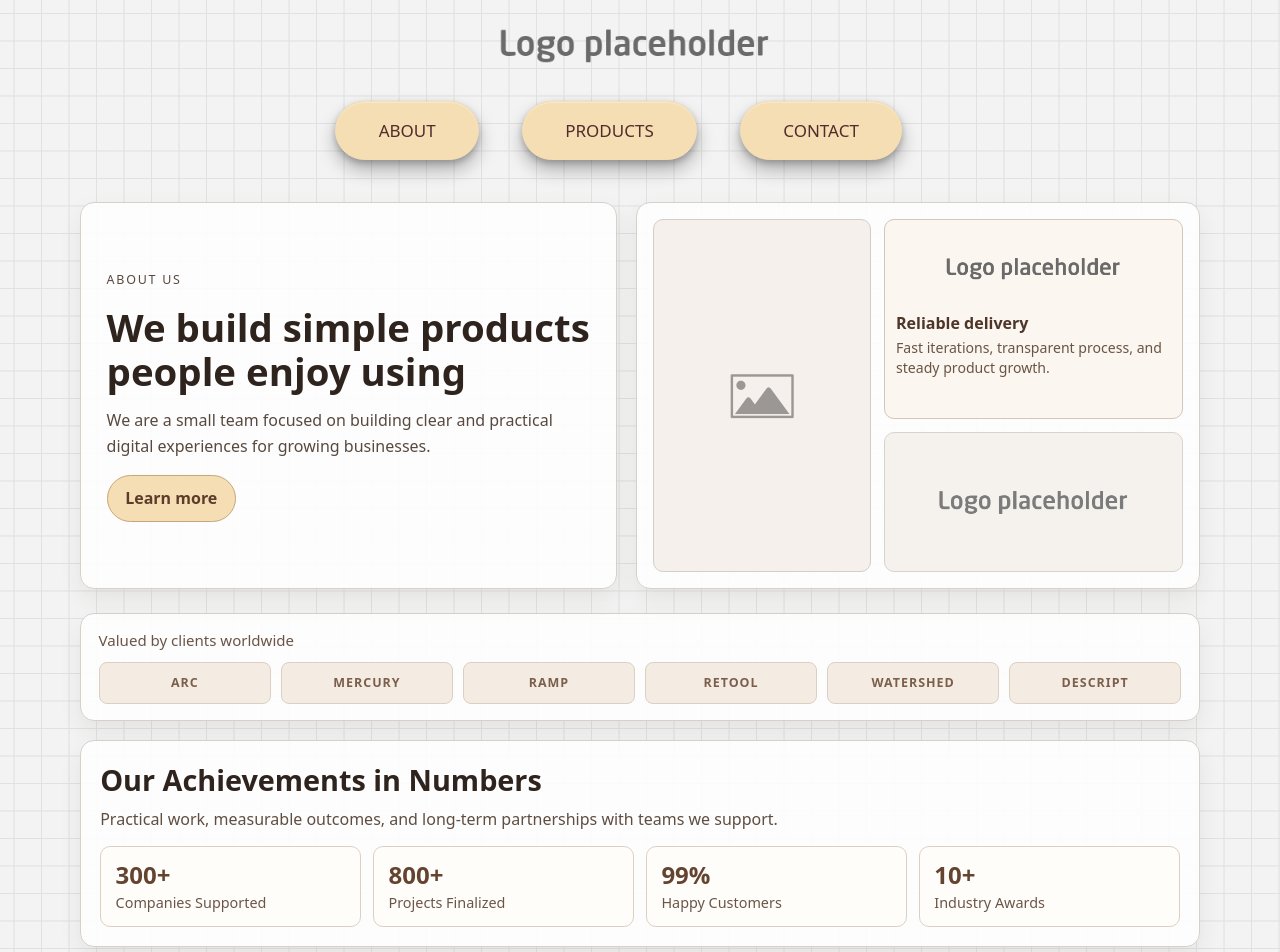
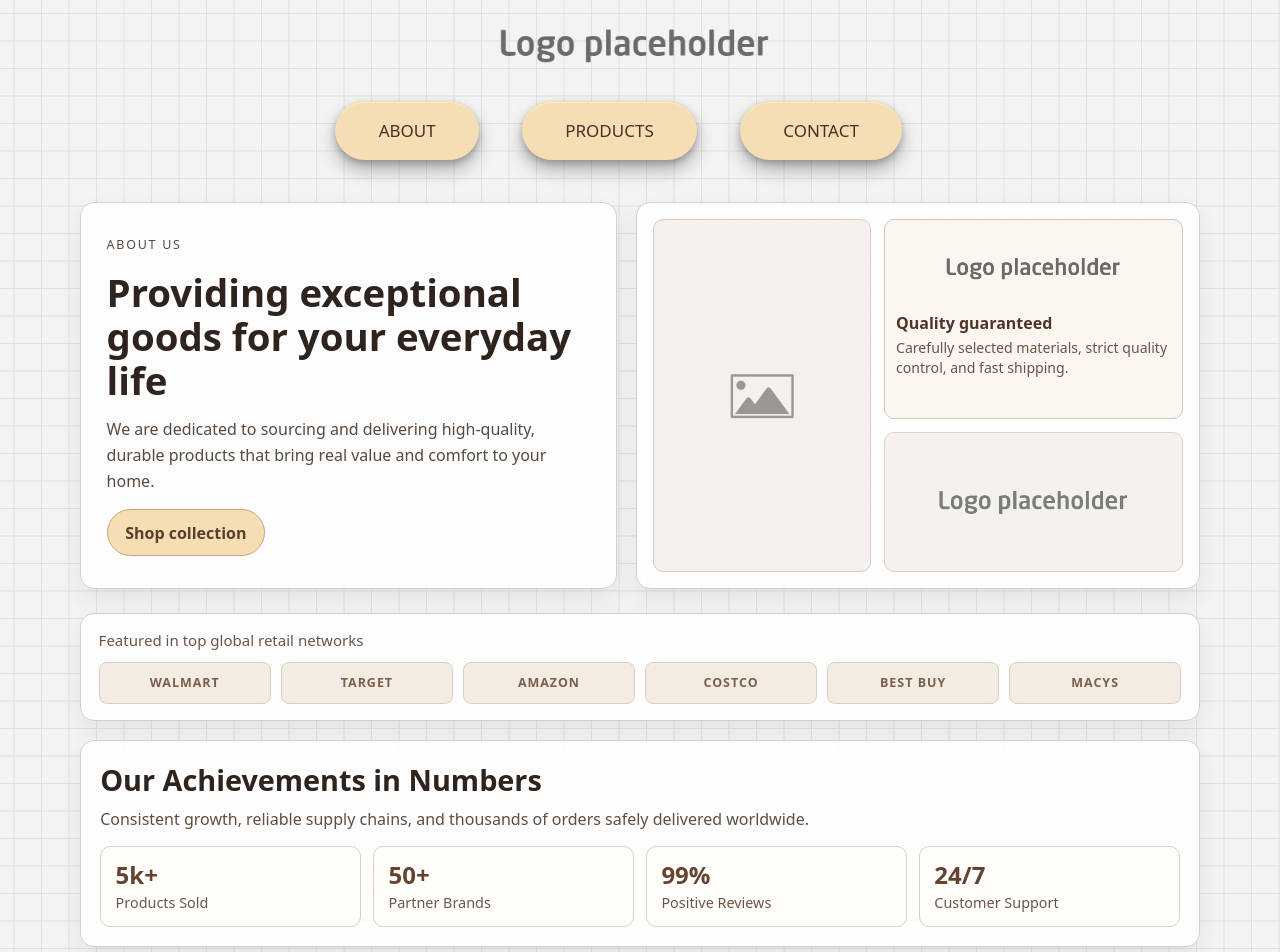
Before and after one commit to SifrinQ/e-commercial, a React (Vite) app: page / in a window 1280 px wide. Shown: the top 952 px of the page. Built offline with nearby package versions, Linux system fonts and the light colour scheme.

Commit message:
background and About page fix

```diff
--- a/src/components/About.jsx
+++ b/src/components/About.jsx
@@ -2,40 +2,40 @@ import logo from '../assets/logo-placeholder.png'
 import itemPlaceholder from '../assets/item-placeholder.png'
 import './style/About.css'
 
-function About() {
+function About({ onTabChange}) {
   return (
     <section className="aboutPage">
       <div className="aboutHero">
         <div className="aboutIntro">
           <p className="aboutEyebrow">About Us</p>
-          <h1 className="aboutTitle">We build simple products people enjoy using</h1>
+          <h1 className="aboutTitle">Providing exceptional goods for your everyday life</h1>
           <p>
-            We are a small team focused on building clear and practical digital
-            experiences for growing businesses.
+            We are dedicated to sourcing and delivering high-quality, durable
+            products that bring real value and comfort to your home.
           </p>
-          <a className="aboutCta" href="#">Learn more</a>
+          <a className="aboutCta" onClick={() => onTabChange('products')} href="#">Shop collection</a>
         </div>
 
         <div className="aboutVisuals">
-          <img className="mainVisual" src={itemPlaceholder} alt="Team at work" />
+          <img className="mainVisual" src={itemPlaceholder} alt="Our products" />
           <div className="breakoutCard">
             <img src={logo} alt="Company logo" />
-            <h3>Reliable delivery</h3>
-            <p>Fast iterations, transparent process, and steady product growth.</p>
+            <h3>Quality guaranteed</h3>
+            <p>Carefully selected materials, strict quality control, and fast shipping.</p>
           </div>
-          <img className="secondaryVisual" src={logo} alt="Office moments" />
+          <img className="secondaryVisual" src={logo} alt="Store interior" />
         </div>
       </div>
 
       <section className="trustedBlock" aria-label="Trusted by clients">
-        <p>Valued by clients worldwide</p>
+        <p>Featured in top global retail networks</p>
         <div className="trustedLogos">
-          <span>ARC</span>
-          <span>MERCURY</span>
-          <span>RAMP</span>
-          <span>RETOOL</span>
-          <span>WATERSHED</span>
-          <span>DESCRIPT</span>
+          <span>WALMART</span>
+          <span>TARGET</span>
+          <span>AMAZON</span>
+          <span>COSTCO</span>
+          <span>BEST BUY</span>
+          <span>MACYS</span>
         </div>
       </section>
 
@@ -43,27 +43,26 @@ function About() {
         <div className="statsHeading">
           <h2>Our Achievements in Numbers</h2>
           <p>
-            Practical work, measurable outcomes, and long-term partnerships with
-            teams we support.
+            Consistent growth, reliable supply chains, and thousands of orders safely delivered worldwide.
           </p>
         </div>
 
         <div className="statsGrid">
           <article className="statItem">
-            <p className="statValue">300+</p>
-            <p className="statLabel">Companies Supported</p>
+            <p className="statValue">5k+</p>
+            <p className="statLabel">Products Sold</p>
           </article>
           <article className="statItem">
-            <p className="statValue">800+</p>
-            <p className="statLabel">Projects Finalized</p>
+            <p className="statValue">50+</p>
+            <p className="statLabel">Partner Brands</p>
           </article>
           <article className="statItem">
             <p className="statValue">99%</p>
-            <p className="statLabel">Happy Customers</p>
+            <p className="statLabel">Positive Reviews</p>
           </article>
           <article className="statItem">
-            <p className="statValue">10+</p>
-            <p className="statLabel">Industry Awards</p>
+            <p className="statValue">24/7</p>
+            <p className="statLabel">Customer Support</p>
           </article>
         </div>
       </section>
--- a/src/components/App.jsx
+++ b/src/components/App.jsx
@@ -63,7 +63,7 @@ function App() {
       return <Contact />
     }
 
-    return <About />
+    return <About onTabChange={setCurrentTab}/>
   }
 
   return (
--- a/src/components/style/App.css
+++ b/src/components/style/App.css
@@ -5,7 +5,8 @@ body{
 
 .wrapper {
   width: 100%;
-  height: 100rem;
+  min-height: 100vh;
+  overflow: auto;
   --color: #E1E1E1;
   background-color: #F3F3F3;
   background-image: linear-gradient(0deg, transparent 24%, var(--color) 25%, var(--color) 26%, transparent 27%,transparent 74%, var(--color) 75%, var(--color) 76%, transparent 77%,transparent),
--- a/src/components/style/Navigation.css
+++ b/src/components/style/Navigation.css
@@ -3,7 +3,6 @@
     align-items: center;
     justify-content: center;
     padding: 10px;
-    /* border: 1px solid black; */
     border-radius: 20px;
     margin-left: 10px;
     margin-right: 10px;
@@ -70,3 +69,18 @@
   transform: scaleX(1.4) scaleY(1.6);
   opacity: 0;
 }
+
+@media (max-width: 650px) {
+  .navigation {
+    flex-direction: row;
+    gap: 15px;
+  }
+
+  .btn {
+    margin-right: 0;
+    width: 100%;
+    max-width: 200px;
+    font-size: 15px;
+    padding: 1em;
+  }
+}
```
